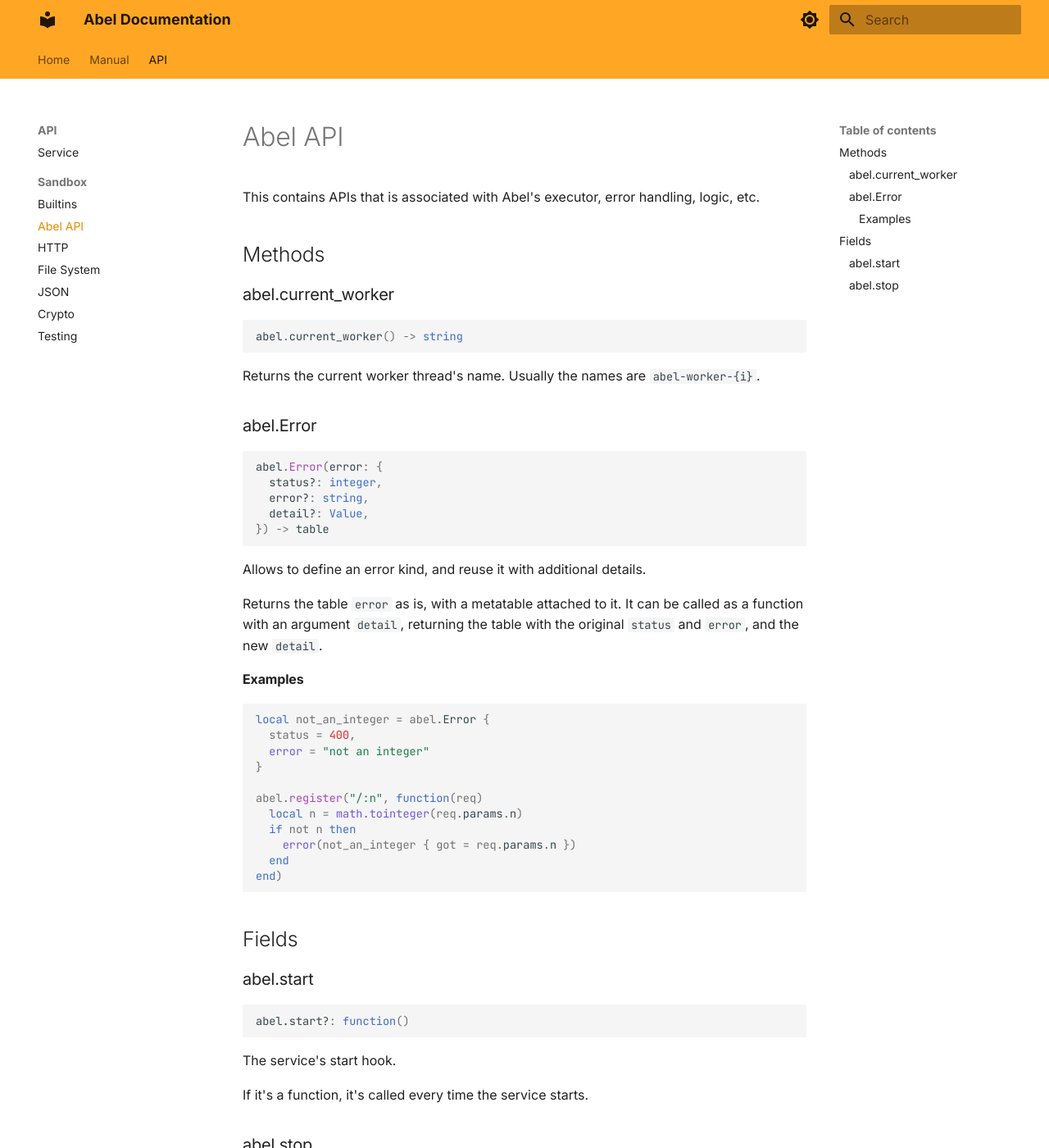
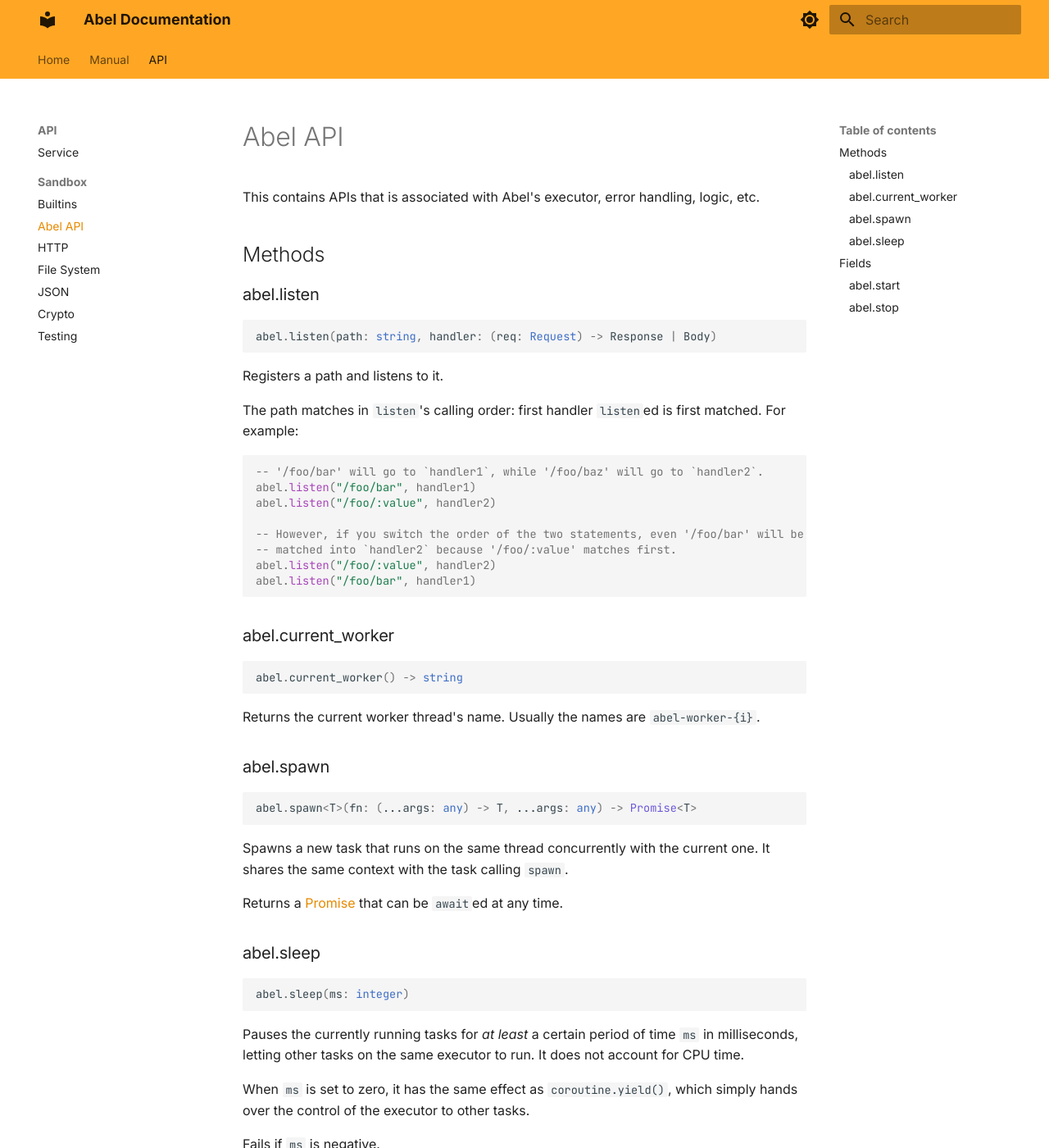
Before and after one commit to hack3ric/abel-doc, an MkDocs documentation site: the page built from docs/api/sandbox/abel.md, in a window 1280 px wide and 1400 px high. Shown: the whole window at 82% size. Built offline with MkDocs 1.6.1 and Material for MkDocs 9.7.7, drawn with Linux system fonts in a browser that asks for light colours; some of the changed text lies outside the part shown.

````diff
--- a/docs/api/sandbox/abel.md
+++ b/docs/api/sandbox/abel.md
@@ -3,6 +3,27 @@
 This contains APIs that is associated with Abel's executor, error handling, logic, etc.
 
 ## Methods
+
+### abel.listen
+
+```ts
+abel.listen(path: string, handler: (req: Request) -> Response | Body)
+```
+
+Registers a path and listens to it.
+
+The path matches in `listen`'s calling order: first handler `listen`ed is first matched. For example:
+
+```lua
+-- '/foo/bar' will go to `handler1`, while '/foo/baz' will go to `handler2`.
+abel.listen("/foo/bar", handler1)
+abel.listen("/foo/:value", handler2)
+
+-- However, if you switch the order of the two statements, even '/foo/bar' will be
+-- matched into `handler2` because '/foo/:value' matches first.
+abel.listen("/foo/:value", handler2)
+abel.listen("/foo/bar", handler1)
+```
 
 ### abel.current_worker
 
@@ -12,42 +33,34 @@ abel.current_worker() -> string
 
 Returns the current worker thread's name. Usually the names are `abel-worker-{i}`.
 
-### abel.Error
+### abel.spawn
 
 ```ts
-abel.Error(error: {
-  status?: integer,
-  error?: string,
-  detail?: Value,
-}) -> table
+abel.spawn<T>(fn: (...args: any) -> T, ...args: any) -> Promise<T>
 ```
 
-Allows to define an error kind, and reuse it with additional details.
+Spawns a new task that runs on the same thread concurrently with the current one. It shares the same context with the task calling `spawn`.
 
-Returns the table `error` as is, with a metatable attached to it. It can be called as a function with an argument `detail`, returning the table with the original `status` and `error`, and the new `detail`.
+Returns a [Promise](builtins.md#promise) that can be `await`ed at any time.
 
-#### Examples
+### abel.sleep
 
-```lua
-local not_an_integer = abel.Error {
-  status = 400,
-  error = "not an integer"
-}
+```ts
+abel.sleep(ms: integer)
+```
 
-abel.register("/:n", function(req)
-  local n = math.tointeger(req.params.n)
-  if not n then
-    error(not_an_integer { got = req.params.n })
-  end
-end)
-```
+Pauses the currently running tasks for *at least* a certain period of time `ms` in milliseconds, letting other tasks on the same executor to run. It does not account for CPU time.
+
+When `ms` is set to zero, it has the same effect as `coroutine.yield()`, which simply hands over the control of the executor to other tasks.
+
+Fails if `ms` is negative.
 
 ## Fields
 
 ### abel.start
 
 ```ts
-abel.start?: function()
+abel.start?: () -> any
 ```
 
 The service's start hook.
@@ -57,7 +70,7 @@ If it's a function, it's called every time the service starts.
 ### abel.stop
 
 ```ts
-abel.stop?: function()
+abel.stop?: () -> any
 ```
 
 The service's start hook.
--- a/docs/sandbox/security.md
+++ b/docs/sandbox/security.md
@@ -34,7 +34,7 @@ os.remove "/super/important/system/file"
 Lua 5.4 introduced local variable attributes `<const>` and `<close>`, the latter of which provides [RAII] functionality similar to Rust's. Abel bring this even further: files, sockets, etc. will be automatically `<close>`d after exiting a certain scope, even it isn't tagged `<close>`. This prevents resource leaking and starvation of process resources such as file handles, as well as eliminates the need of waiting GC to do the job.
 
 ```lua
-abel.register("/", function(req)
+abel.listen("/", function(req)
   -- Oops, forgot to add `<close>`!
   local file, err = io.open("/storage.csv", "a")
   assert(file, err)
````
Also changed, not shown: docs/api/sandbox/builtins.md (+69 -0 lines), docs/api/sandbox/http.md (+2 -2 lines), docs/getting-started/hello-world.md (+3 -3 lines).
